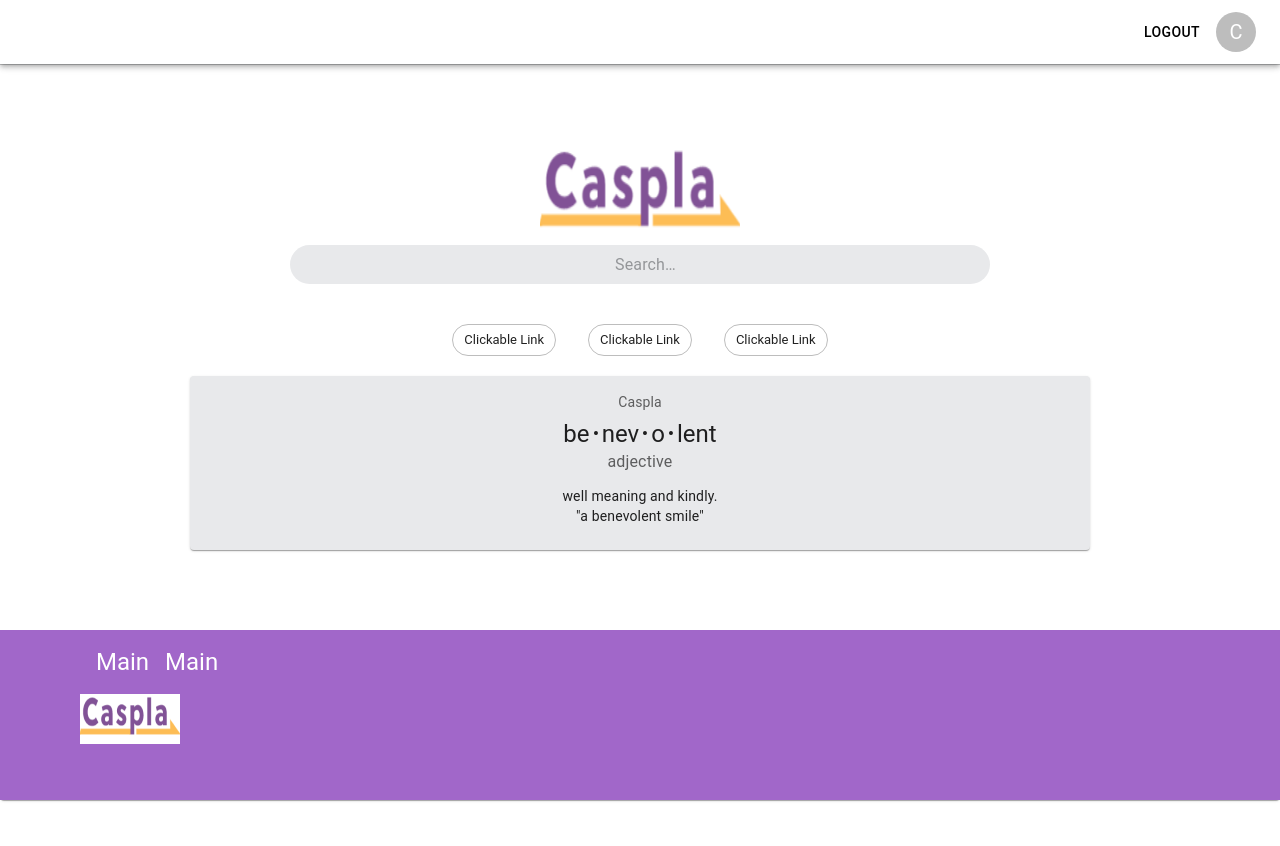
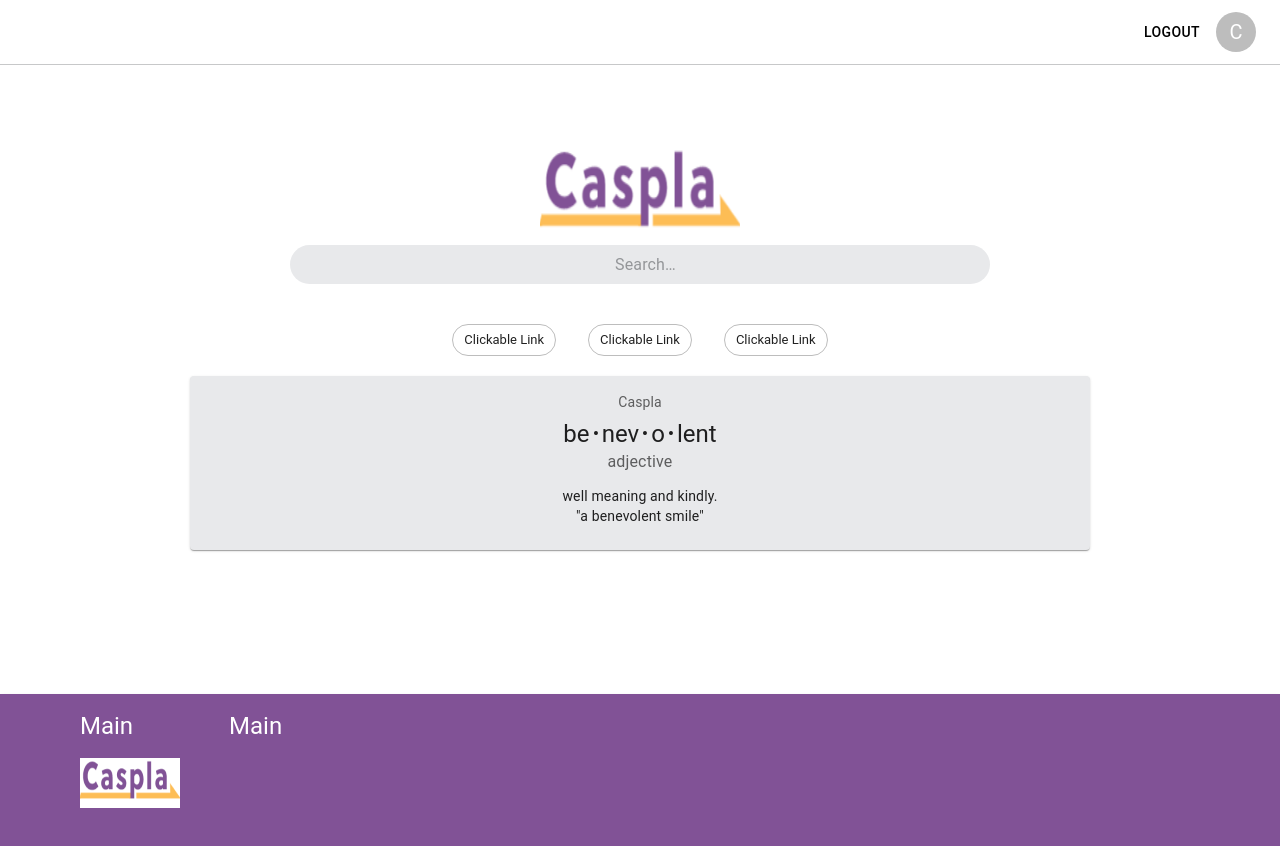
Before and after one commit to udanic19344/caspla_app, a React (Create React App) app: page / in a window 1280 px wide. Shown: the top 846 px of the page. Before the commit the page ends 800 px from the top, so only its background shows below. Built offline with nearby package versions, Linux system fonts and the light colour scheme.

Commit message:
Changed footer and navbar

```diff
--- a/src/components/Footer.js
+++ b/src/components/Footer.js
@@ -2,18 +2,27 @@ import * as React from "react";
 import Box from "@mui/material/Box";
 import Grid from "@mui/material/Grid";
 import { Typography } from "@mui/material";
+import Paper from "@mui/material/Paper";
 
 export default function Footer() {
   return (
-    <Box sx={{ width: "100%", height: 170, backgroundColor: "#a167c9" }}>
-      <Grid container marginLeft={10} direction={"row"} spacing={2}>
+    <Paper sx={{ bottom: 0, left: 0, right: 0 }}>
+      <Box
+        sx={{
+          width: "100%",
+          height: 170,
+          backgroundColor: "#815296",
+          marginTop: 20,
+        }}
+      >
+        <Grid container direction={"row"} spacing={2}>
           <Grid item>
-          <Typography variant="h5" color="#FFFFFF">
+            <Typography marginLeft={10} variant="h5" color="#FFFFFF">
               Main
             </Typography>
           </Grid>
           <Grid item>
-          <Typography variant="h5" color="#FFFFFF">
+            <Typography marginLeft={10} variant="h5" color="#FFFFFF">
               Main
             </Typography>
           </Grid>
@@ -24,11 +33,12 @@ export default function Footer() {
           direction="column"
           alignItems="left"
           justifyContent="left"
-        marginLeft={10}
+          // marginLeft={10}
         >
           <Box
             component="img"
             align="left"
+            marginLeft={10}
             sx={{
               marginTop: 2,
               height: 50,
@@ -39,5 +49,6 @@ export default function Footer() {
           />
         </Grid>
       </Box>
+    </Paper>
   );
 }
--- a/src/components/Navbar.js
+++ b/src/components/Navbar.js
@@ -4,7 +4,6 @@ import Box from "@mui/material/Box";
 import Toolbar from "@mui/material/Toolbar";
 import Button from "@mui/material/Button";
 import IconButton from "@mui/material/IconButton";
-import Divider from "@mui/material/Divider";
 import Tooltip from "@mui/material/Tooltip";
 import Avatar from "@mui/material/Avatar";
 
@@ -16,12 +15,16 @@ export default function Navbar() {
   };
 
   return (
-    <Box sx={{ flexGrow: 1 }}>
+    <div>
       <AppBar
         position="static"
-        style={{ backgroundColor: "white", alignItems: "end" }}
+        style={{
+          boxShadow: "none",
+          backgroundColor: "white",
+          alignItems: "end",
+        }}
       >
-        <Toolbar>
+        <Toolbar style={{ display: "flex" }}>
           <Button style={{ color: "black" }} variant="h6">
             Logout
           </Button>
@@ -34,7 +37,7 @@ export default function Navbar() {
           </Box>
         </Toolbar>
       </AppBar>
-      <Divider />
-    </Box>
+      <hr style={{ margin: 0 }} />
+    </div>
   );
 }
--- a/src/pages/Home.js
+++ b/src/pages/Home.js
@@ -10,7 +10,6 @@ import CardContent from "@mui/material/CardContent";
 import Typography from "@mui/material/Typography";
 import Grid from "@mui/material/Grid";
 import Footer from "../components/Footer";
-import Paper from "@mui/material/Paper";
 
 const Search = styled("div")(({ theme }) => ({
   alignItems: "center",
@@ -53,6 +52,7 @@ const Home = () => {
         direction="column"
         alignItems="center"
         justifyContent="center"
+        hegiht="100vh"
       >
         <Box
           component="img"
@@ -127,10 +127,8 @@ const Home = () => {
             </Typography>
           </CardContent>
         </Card>
-        <Paper sx={{ position: "fixed", bottom: 0, left: 0, right: 0 }}>
-          <Footer />
-        </Paper>
       </Grid>
+      <Footer />
     </div>
   );
 };
```
Lines whose indentation alone changed are shown as unchanged.
